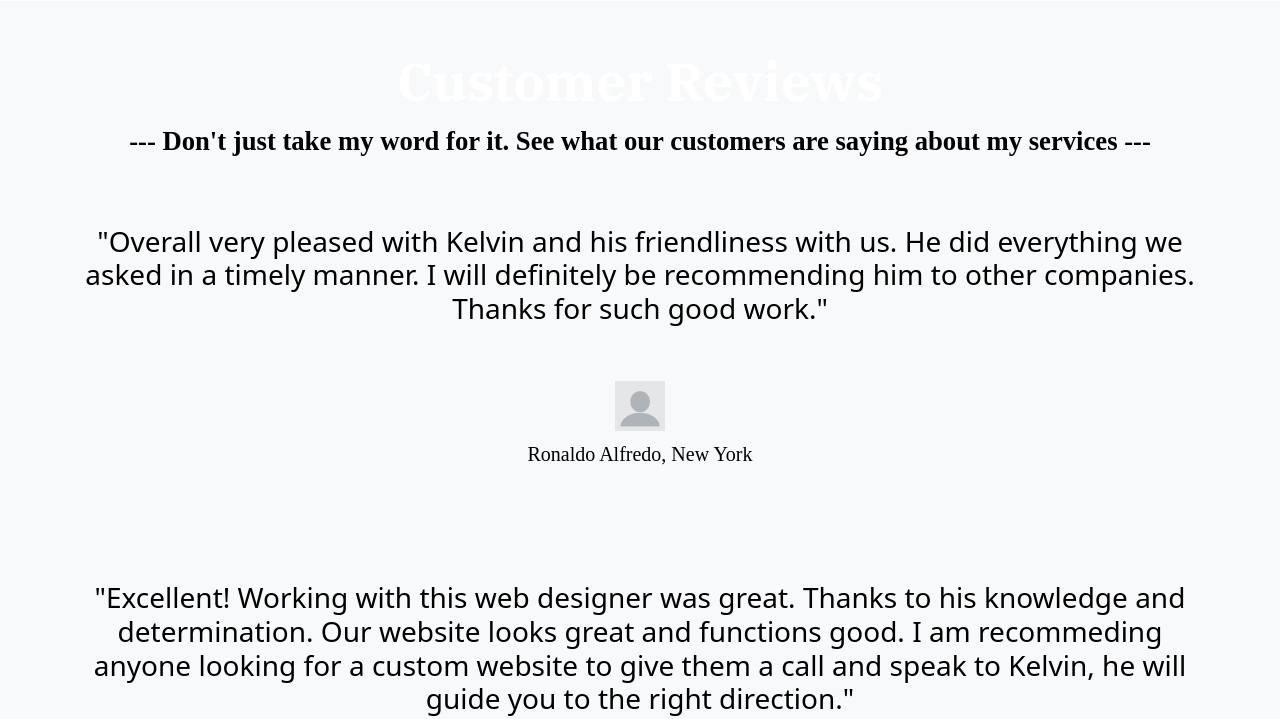
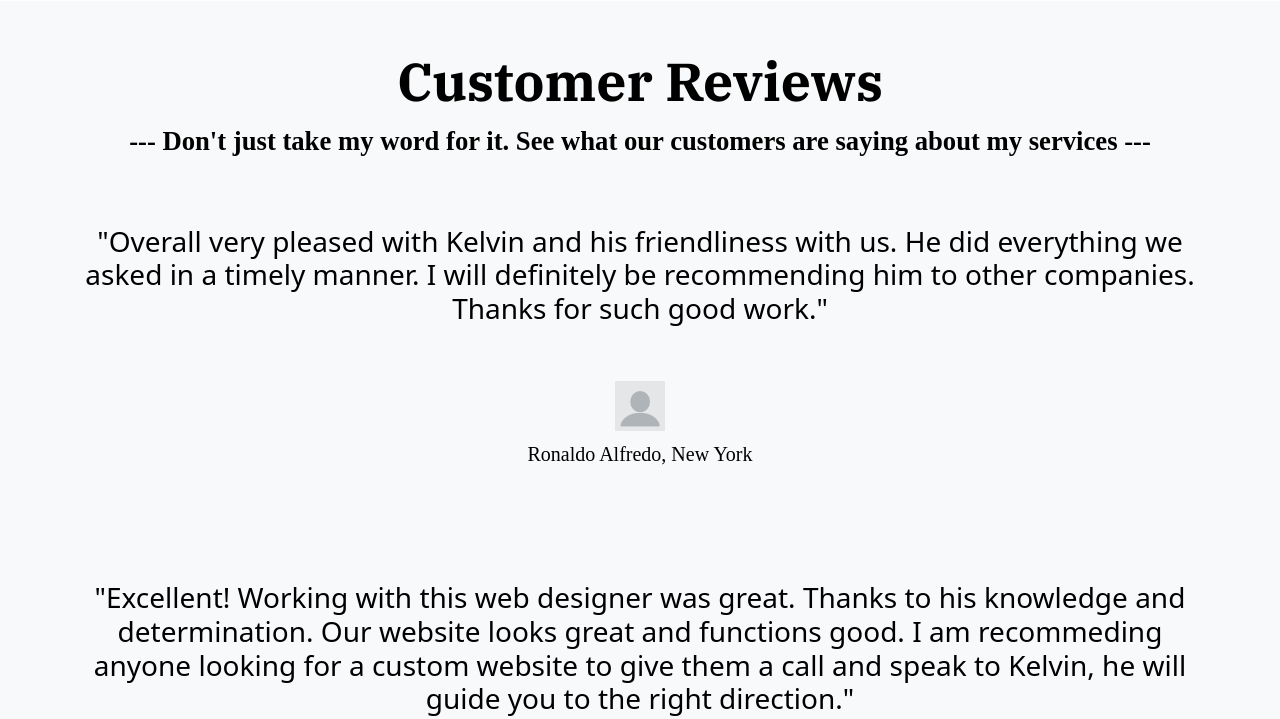
Before and after one commit to RVCC-IDMX/midterm-2023-Kelony11, a plain HTML site: page index.html in a window 1280 px wide. Shown: the part 1639-2358 px from the top of the page. Drawn offline with nearby package versions, Linux system fonts and the light colour scheme; a web font is replaced by a local one.

Commit message:
styling css

```diff
--- a/CSS/style.css
+++ b/CSS/style.css
@@ -17,11 +17,11 @@ body{
     border-radius: 0.75rem;
 }
 
-#testimonial h2,p {
+#testimonal h2,p {
     color:white;
 }
 
-#testimonial {
+.my-5 {
     background-color: black;
 }
 
```
